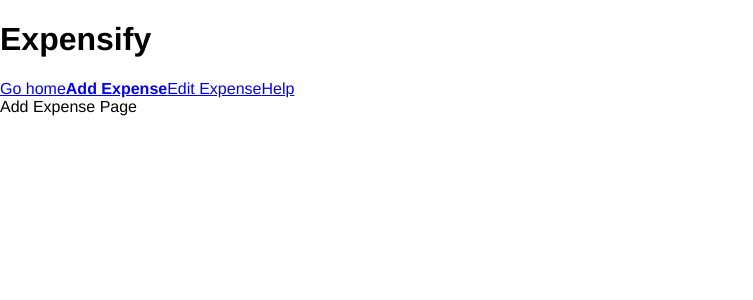
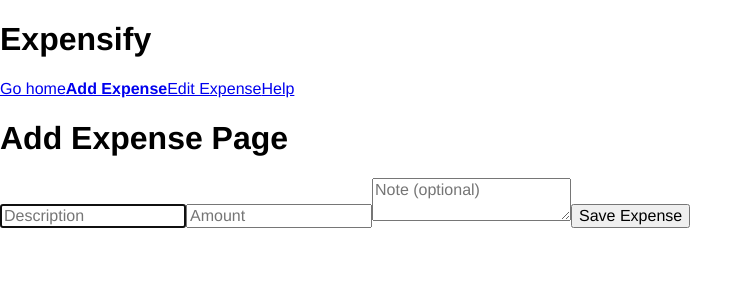
Before and after one commit to andy-wanganqi/learn-react-expensify, a React app: page /create in a window 1280 px wide. Shown: the top 300 px of the page, without its empty margins (0-753 px from the left). Built offline with nearby package versions, Linux system fonts and the light colour scheme.

Commit message:
105. Creating Expense Add/Edit Form

```diff
--- a/src/app.jsx
+++ b/src/app.jsx
@@ -9,9 +9,9 @@
 import './styles/index.scss'
 
 const store = configureStore()
-store.dispatch(addExpense({ description: 'Water bill', amount: 90, createdAt: 20230505 }))
-store.dispatch(addExpense({ description: 'Grocery', amount: 200, createdAt: 20230506 }))
-store.dispatch(addExpense({ description: 'Contact bill', amount: 180, createdAt: 20230508 }))
+store.dispatch(addExpense({ description: 'Water bill', amount: 9000, createdAt: 20230505 }))
+store.dispatch(addExpense({ description: 'Grocery', amount: 20000, createdAt: 20230506 }))
+store.dispatch(addExpense({ description: 'Contact bill', amount: 18000, createdAt: 20230508 }))
 
 const app = (
   <Provider store={store}>
--- /dev/null
+++ b/src/components/ExpenseForm.jsx
@@ -0,0 +1,52 @@
+import React from 'react'
+
+class ExpenseForm extends React.Component {
+  state = {
+    description: '',
+    amountText: '',
+    note: '',
+  }
+  render() {
+    return (
+      <div>
+        <form>
+          <input type="text" placeholder="Description" autoFocus
+            value={this.state.description}
+            onChange={this.handleDescriptionChange}
+          />
+          <input type="text" placeholder="Amount" step="100"
+            value={this.state.amountText}
+            onChange={this.handleAmountChange}
+          />
+          <textarea placeholder="Note (optional)"
+            value={this.state.note}
+            onChange={this.handleNoteChange}
+          ></textarea>
+          <button>Save Expense</button>
+        </form>
+      </div>
+    )
+  }
+  handleDescriptionChange = (e) => {
+    const description = e.target.value
+    this.setState(() => ({
+      description
+    }))
+  }
+  handleAmountChange = (e) => {
+    const amountText = e.target.value
+    if (amountText.match(/^\d+(\.\d{0,2})?$/)) {
+      this.setState(() => ({
+        amountText
+      }))
+    }
+  }
+  handleNoteChange = (e) => {
+    const note = e.target.value
+    this.setState(() => ({
+      note
+    }))
+  }
+}
+
+export default ExpenseForm
--- a/src/components/pages/add-expense-page.jsx
+++ b/src/components/pages/add-expense-page.jsx
@@ -1,8 +1,10 @@
 import React from 'react'
+import ExpenseForm from '../ExpenseForm.jsx'
 
 const AddExpensePage = (props) => (
   <div>
-    Add Expense Page
+    <h1>Add Expense Page</h1>
+    <ExpenseForm></ExpenseForm>
   </div>
 )
 
```
Also changed, not shown: src/components/ExpenseListFilters.jsx (+13 -6 lines).
